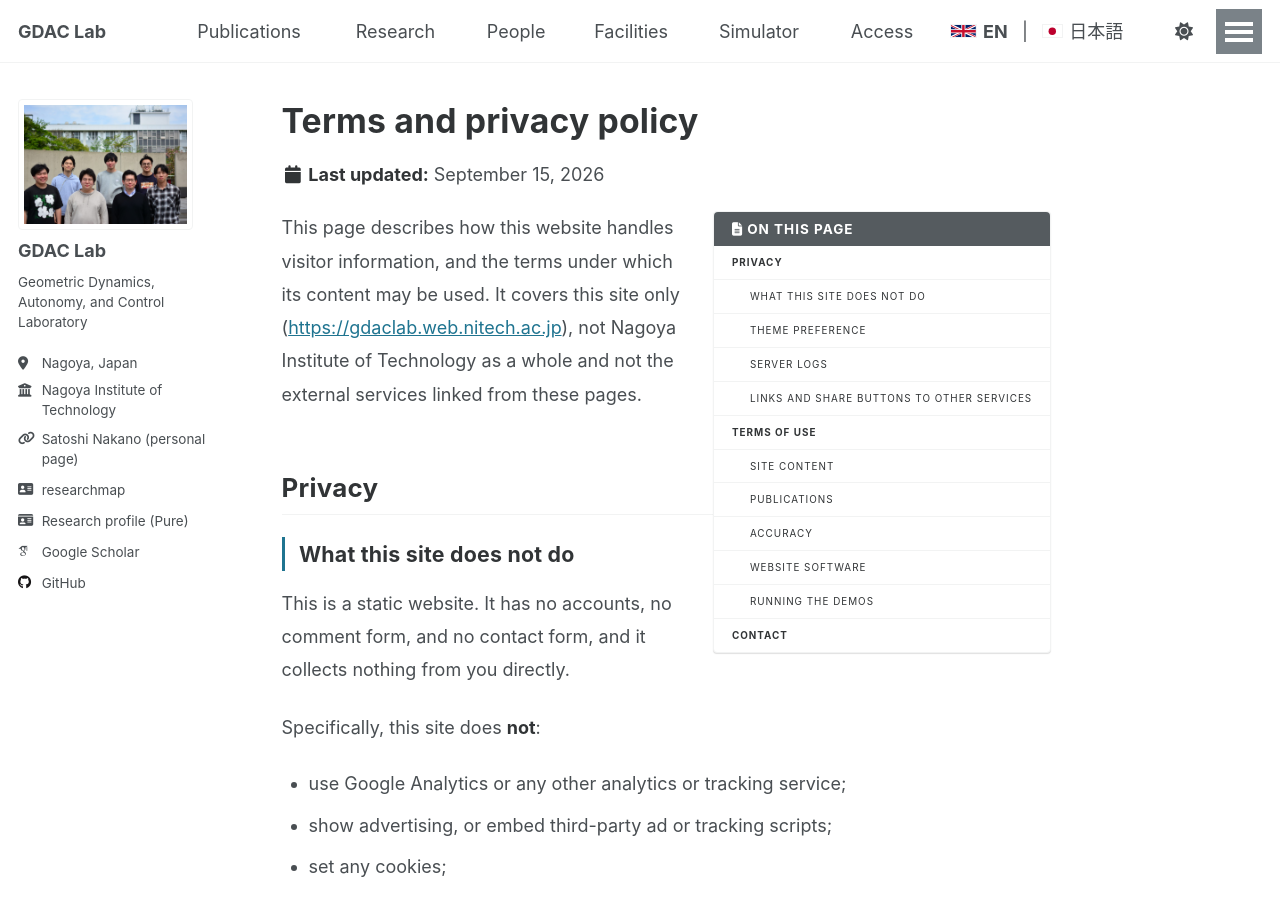
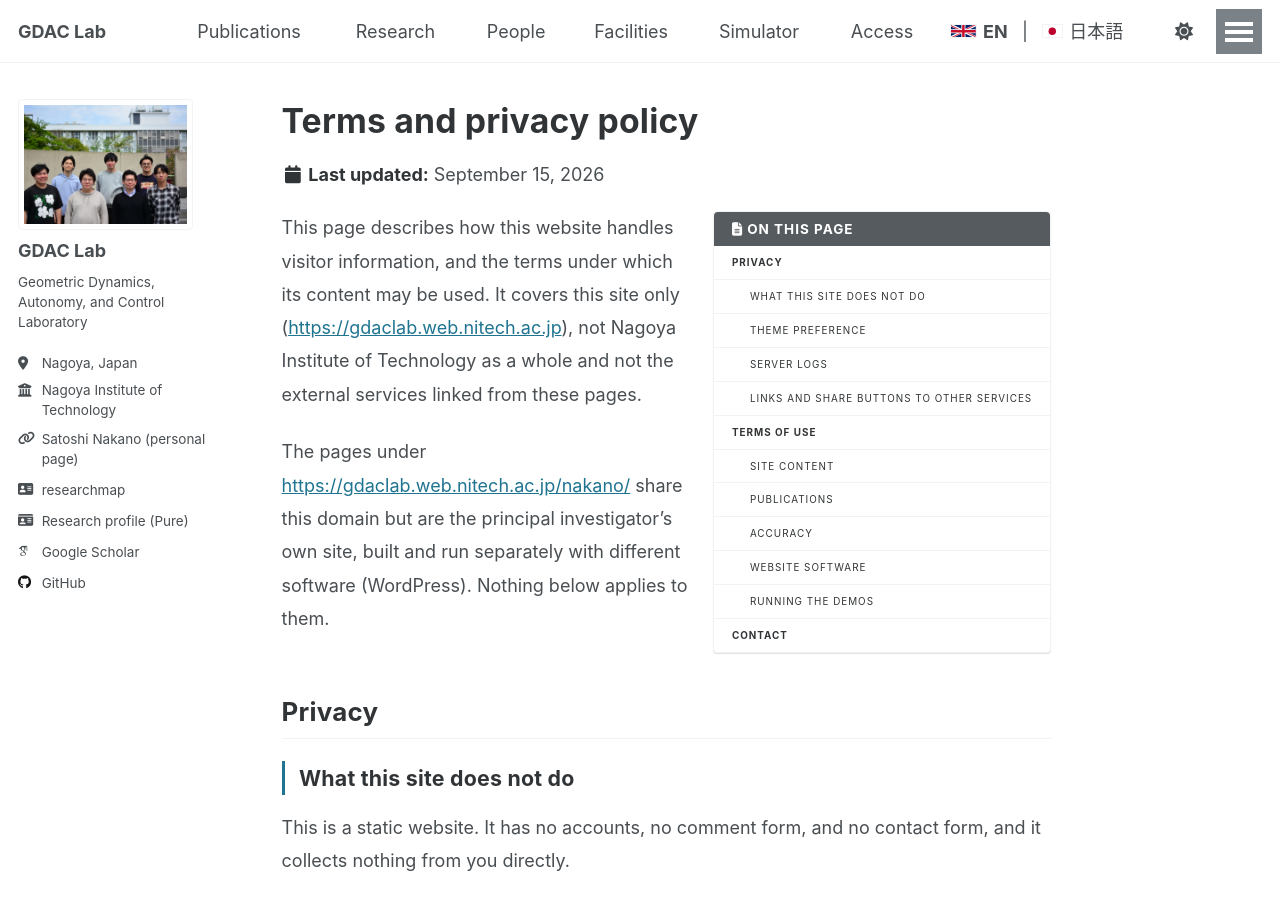
Before and after one commit to GDAC-Lab/gdac-lab.github.io, a Jekyll site: the page built from _pages/terms.md, in a window 1280 px wide and 900 px high. Built offline with Jekyll 4.4.1, drawn with Linux system fonts in a browser that asks for light colours.

Commit message:
Keep this site out of /nakano/
A WordPress install now lives in httpdocs/nakano/ on the same server. The two
coexist because Plesk's git deploy only adds and updates what the repository
carries and leaves everything else in httpdocs alone, so the WordPress
directory survives each deploy.

The failure mode is quiet and one line away. Apache serves index.html ahead of
index.php, so a single `permalink: /nakano/` anywhere in _pages/ would put a
blank Jekyll page in front of that site -- no error, nothing in the deploy log.
The README now says not to, and deploy.yml fails the build if _site/nakano
appears, as the backstop rather than the rule.

The terms pages also needed it said. They open by scoping themselves to
https://gdaclab.web.nitech.ac.jp and then make claims about the whole of it --
no analytics, no cookies, everything served from this site. Those are true of
what this repository builds and are not ours to promise for software we do not
run, so the scope now excludes /nakano/ explicitly.

```diff
--- a/_pages/terms.md
+++ b/_pages/terms.md
@@ -14,6 +14,10 @@ This page describes how this website handles visitor information, and the terms
 which its content may be used. It covers this site only
 (<https://gdaclab.web.nitech.ac.jp>), not Nagoya Institute of Technology as a whole and
 not the external services linked from these pages.
+
+The pages under <https://gdaclab.web.nitech.ac.jp/nakano/> share this domain but are the
+principal investigator's own site, built and run separately with different software
+(WordPress). Nothing below applies to them.
 
 ## Privacy
 
```
Also changed, not shown: README.md (+23 -1 lines), _pages/ja/terms.md (+2 -0 lines), .github/workflows/deploy.yml.
